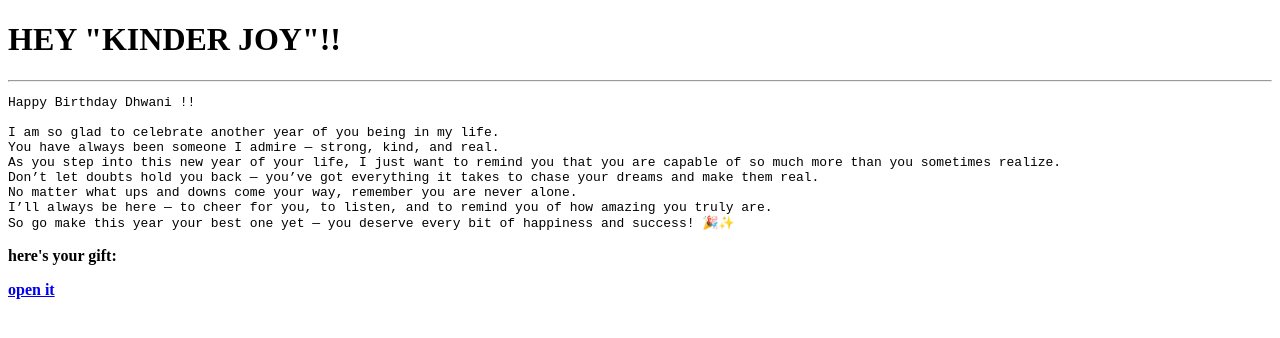
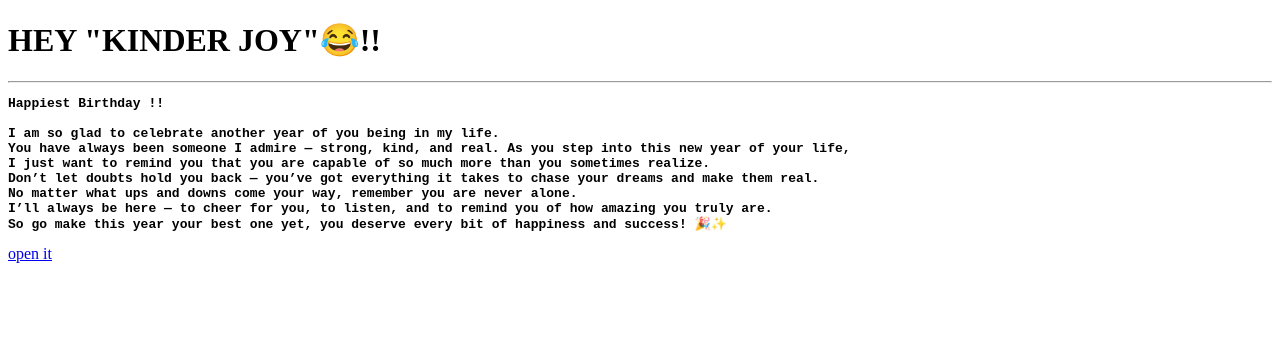
Before and after one commit to Pradhyuman377/gift, a plain HTML site: page index.html in a window 1280 px wide. Drawn offline with Linux system fonts and the light colour scheme.

Commit message:
Update index.html

```diff
--- a/index.html
+++ b/index.html
@@ -6,19 +6,18 @@
     <title>Document</title>
 </head>
 <body>
-    <h1>HEY "KINDER JOY"!!</h1>
+    <h1>HEY "KINDER JOY"😂!!</h1>
     <hr>
-    <pre>Happy Birthday Dhwani !!
+    <pre><b>Happiest Birthday !!
 
 I am so glad to celebrate another year of you being in my life.
-You have always been someone I admire — strong, kind, and real.
-As you step into this new year of your life, I just want to remind you that you are capable of so much more than you sometimes realize.
+You have always been someone I admire — strong, kind, and real. As you step into this new year of your life,
+I just want to remind you that you are capable of so much more than you sometimes realize.
 Don’t let doubts hold you back — you’ve got everything it takes to chase your dreams and make them real.
 No matter what ups and downs come your way, remember you are never alone.
 I’ll always be here — to cheer for you, to listen, and to remind you of how amazing you truly are.
-So go make this year your best one yet — you deserve every bit of happiness and success! 🎉✨</pre>
+So go make this year your best one yet, you deserve every bit of happiness and success! 🎉✨</b></pre>
 
-<p><b>here's your gift:</p>
 <a href="funny-cat.gif">open it</a>
 </body>
 </html>
```
